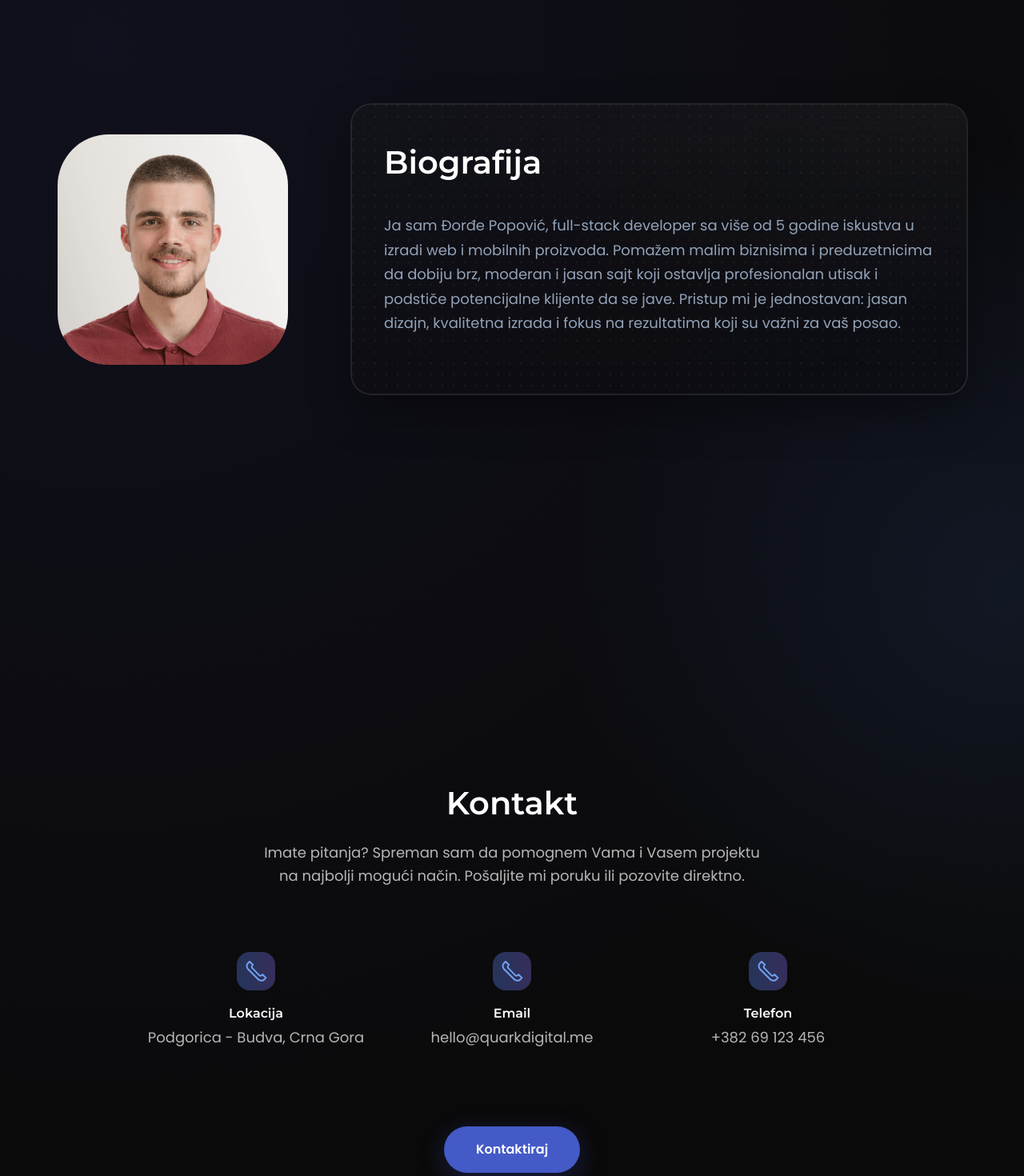
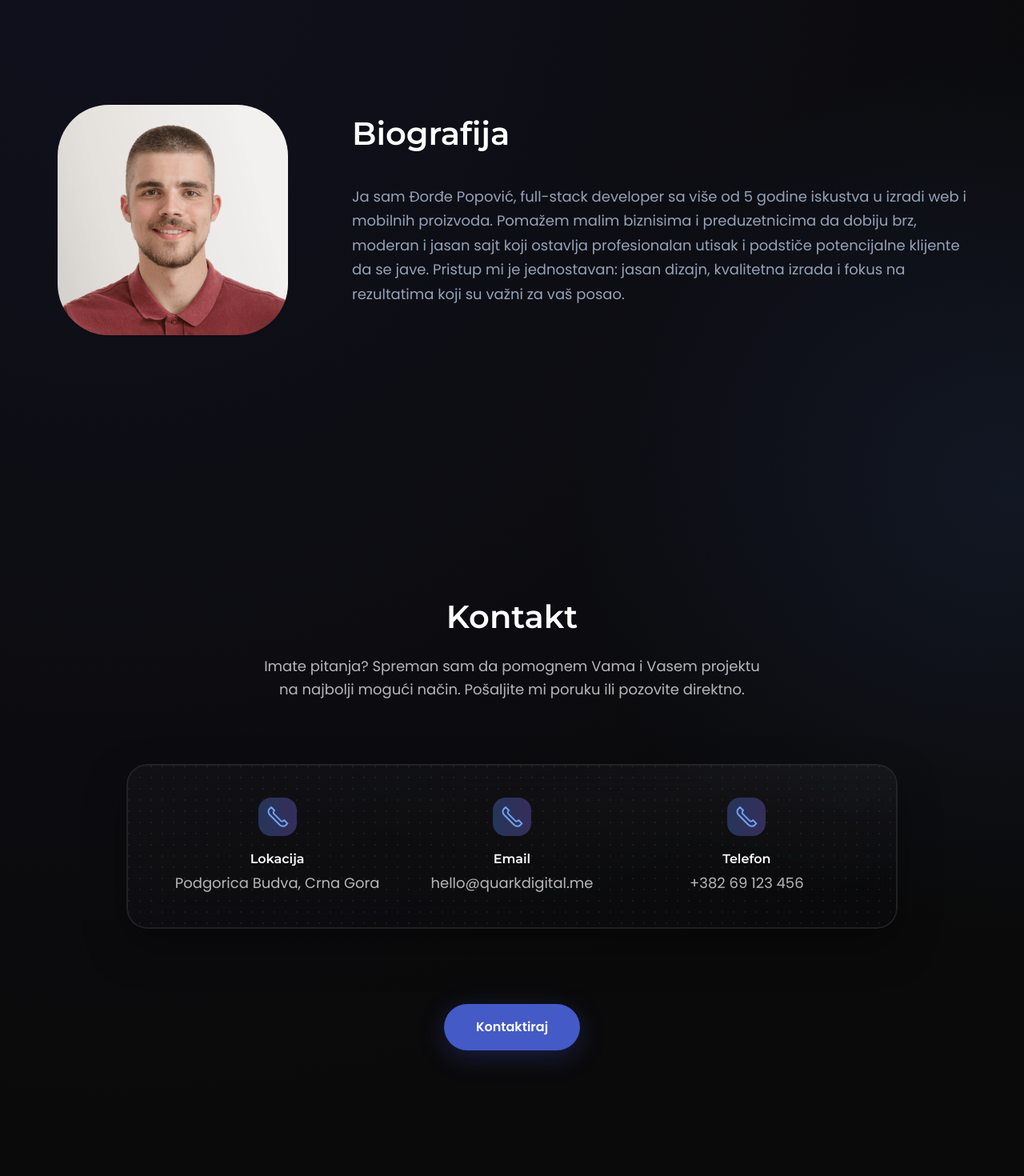
Before and after one commit to g-popovic/landing-page, a Next.js app: page / in a window 1280 px wide. Shown: the part 4740-6210 px from the top of the page at 80% size. Built offline with nearby package versions, Linux system fonts and the light colour scheme.

Commit message:
Undo about card style

```diff
--- a/src/components/About.css
+++ b/src/components/About.css
@@ -1,5 +1,5 @@
 .about {
-	padding: 0 2rem 10rem;
+	padding: 0 2rem 0;
 	color: white;
 	position: relative;
 	text-align: center;
--- a/src/components/About.tsx
+++ b/src/components/About.tsx
@@ -14,7 +14,7 @@ export default function About() {
 					</div>
 				</div>
 
-				<div className='card'>
+				<div>
 					<h2>Biografija</h2>
 
 					<p>
--- a/src/components/Contact.tsx
+++ b/src/components/Contact.tsx
@@ -14,12 +14,12 @@ export default function Contact() {
 						Imate pitanja? Spreman sam da pomognem Vama i Vasem projektu na najbolji
 						mogući način. Pošaljite mi poruku ili pozovite direktno.
 					</p>
-					<div className='contact-list'>
+					<div className='contact-list card'>
 						<div className='contact-item'>
 							<Image src={icon} alt='Contact Icon' width={48} height={48} />
 							<div>
 								<h4>Lokacija</h4>
-								<p>Podgorica - Budva, Crna Gora</p>
+								<p>Podgorica Budva, Crna Gora</p>
 							</div>
 						</div>
 						<div className='contact-item'>
```
